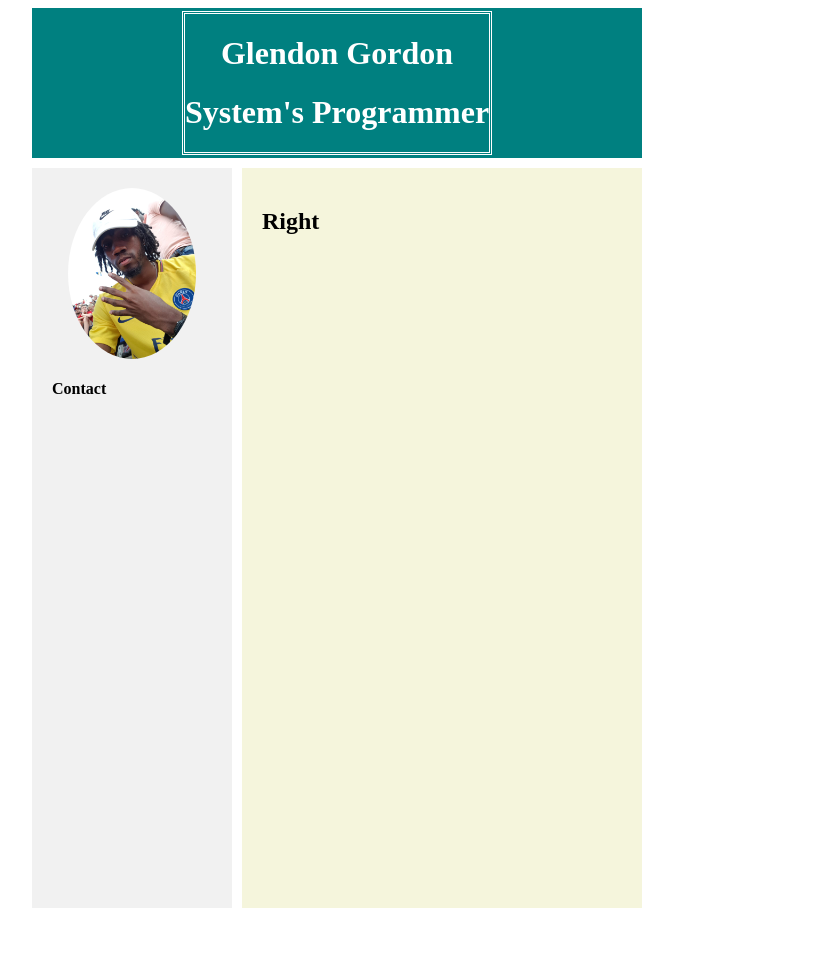
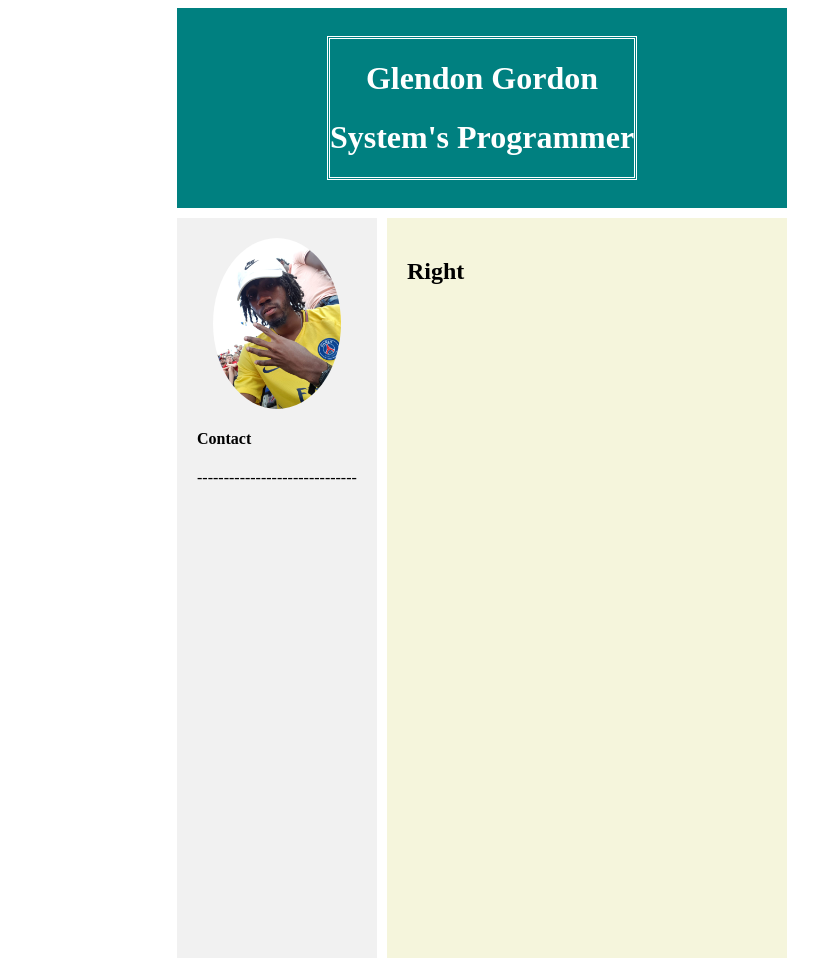
Before and after one commit to permagenna/permagenna.github.io, a plain HTML site: page index.html in a window 1280 px wide. Shown: the whole page, without its empty margins (158-976 px from the left). Drawn offline with Linux system fonts and the light colour scheme.

Commit message:
A little centering and stuff

```diff
--- a/index.html
+++ b/index.html
@@ -18,6 +18,7 @@
     <section class="left">
       <img  src="image.jpg" />
       <h4>Contact</h4>
+      <p>------------------------------</p>
 
     </section>
     <section class="right">
--- a/styles.css
+++ b/styles.css
@@ -8,6 +8,7 @@
     										"left		right";
   grid-template-columns: 200px 400px;
   grid-template-rows: 150px 200px 600px 200px;
+  justify-content: center;
 }
 
 
@@ -17,9 +18,11 @@
   background-color: #f1f1f1;
   height: 700px;
   grid-area: left;
+  margin-top: 50px;
 }
 
 .right {
+  margin-top: 50px;
   background-color: beige;
   grid-area: right;
   height:700px;
@@ -39,6 +42,7 @@ header {
   background-color: teal;
   text-align: center;
   color: white;
+  height: 200px;
   grid-area: header;
 }
 
@@ -48,8 +52,10 @@ header {
   justify-content: center;
   align-items: center;
   color: white;
+  margin-top: 25px;
 }
 
 .heading {
   border-style: double;
+
 }
```
